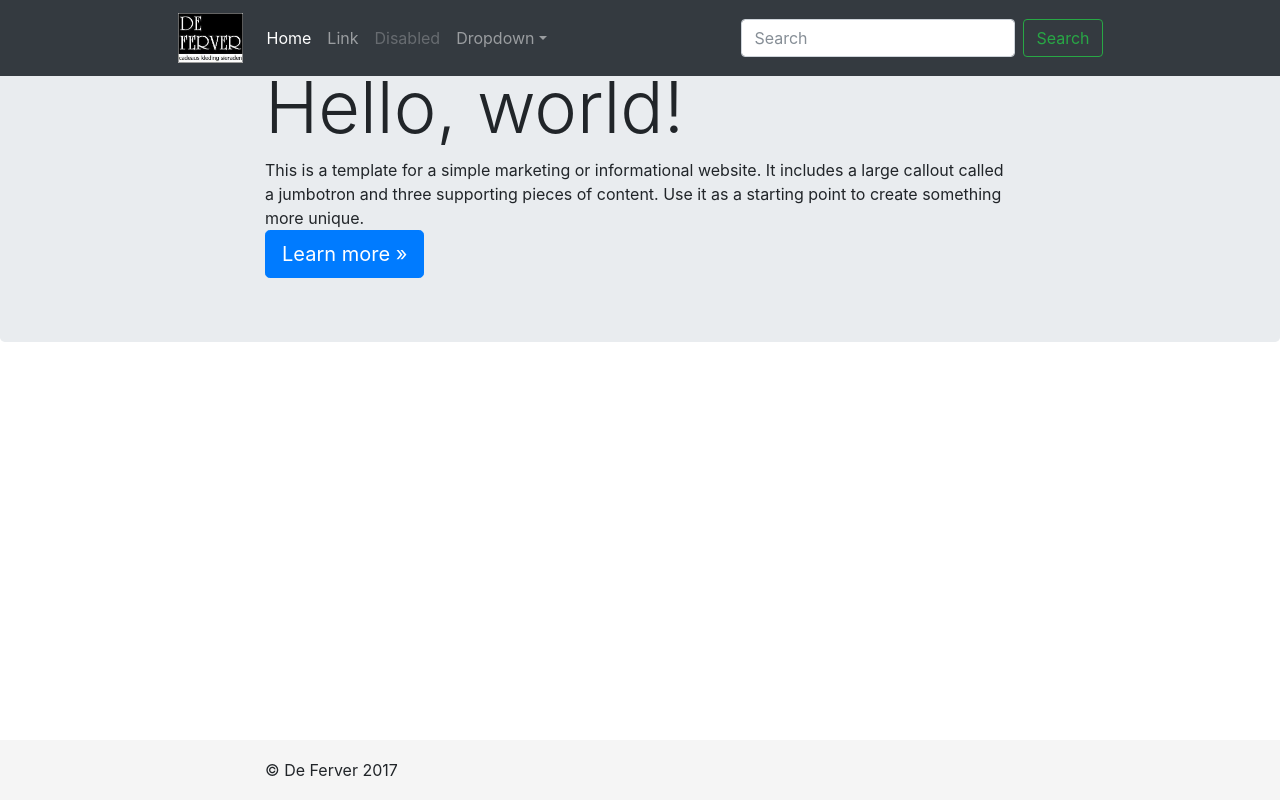
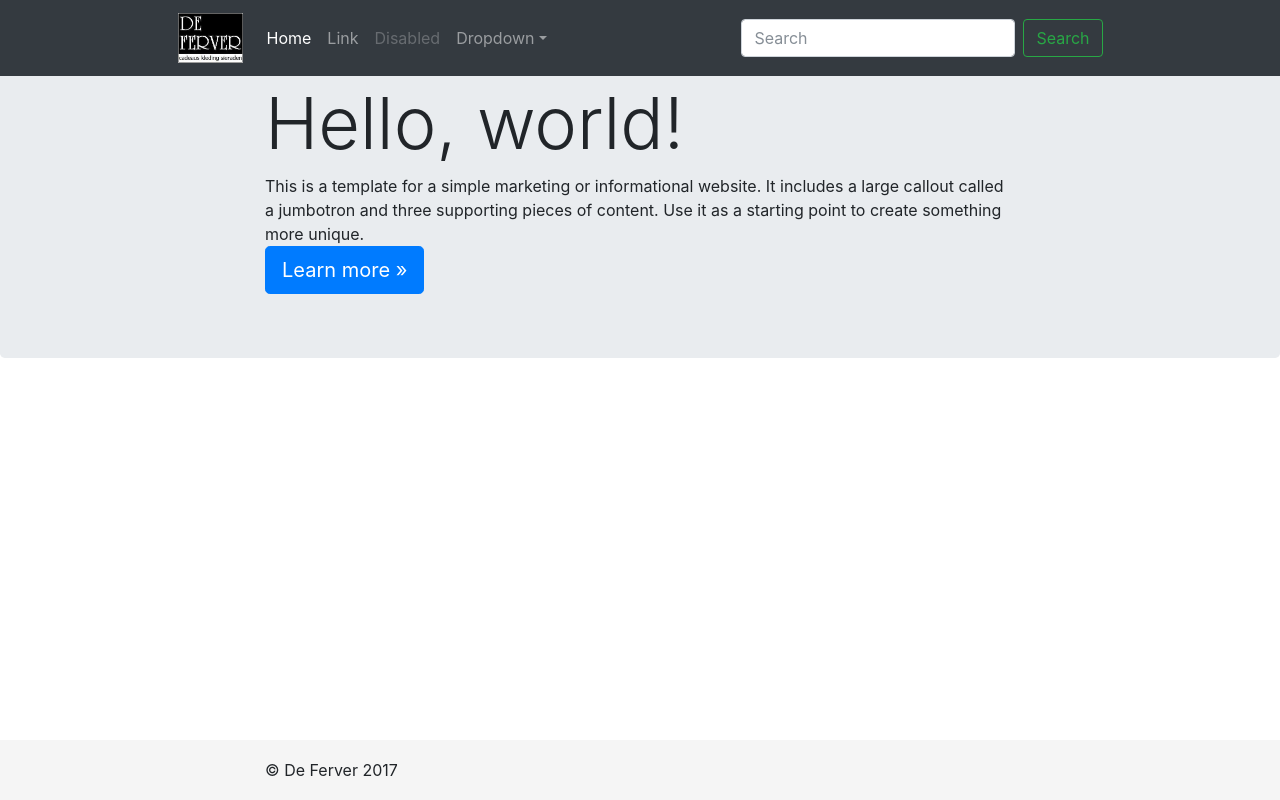
Before and after one commit to ruuddd/KBS, a PHP site: page / in a window 1280 px wide. Run offline with PHP 8.4, Linux system fonts and the light colour scheme; some libraries are stand-ins or nearby versions.

Commit message:
content padding top

```diff
--- a/css/custom.css
+++ b/css/custom.css
@@ -32,3 +32,7 @@ p
 {
 	min-width: 955px;
 }
+.jumbotron
+{
+	padding-top: 5em;
+}
```
